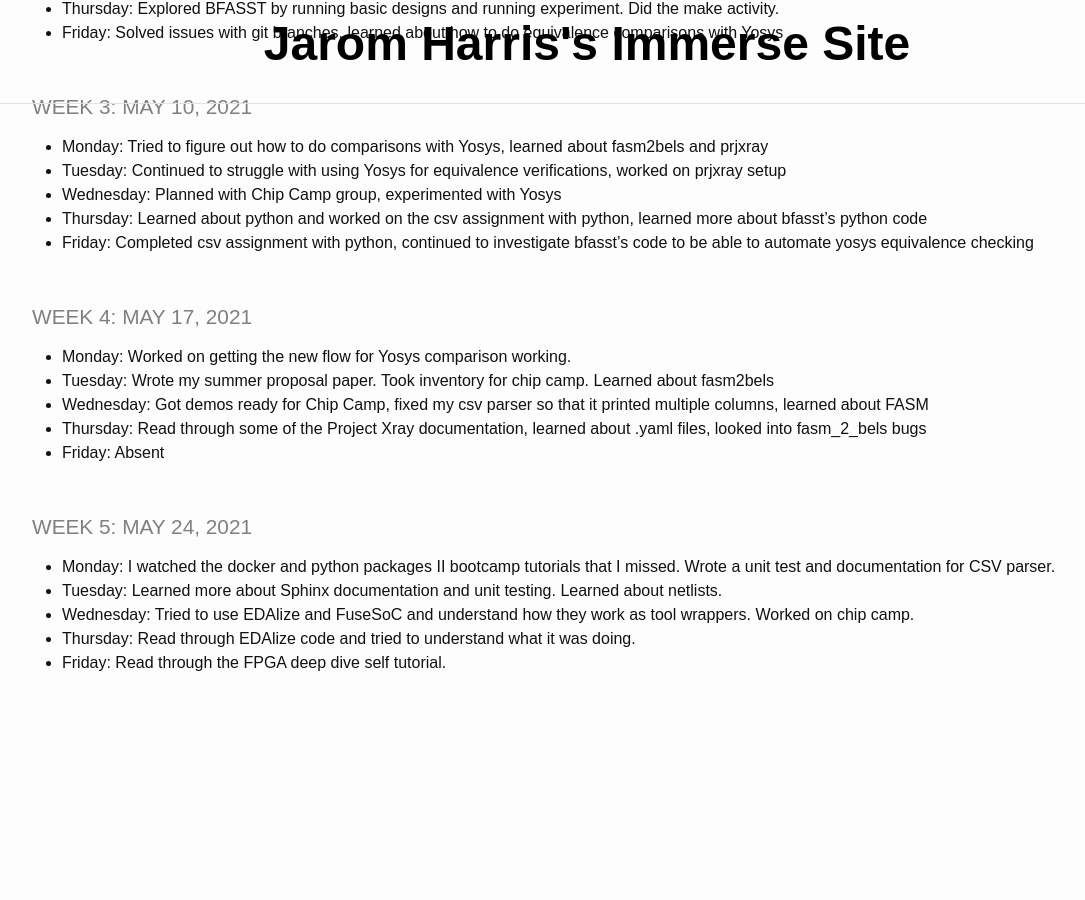
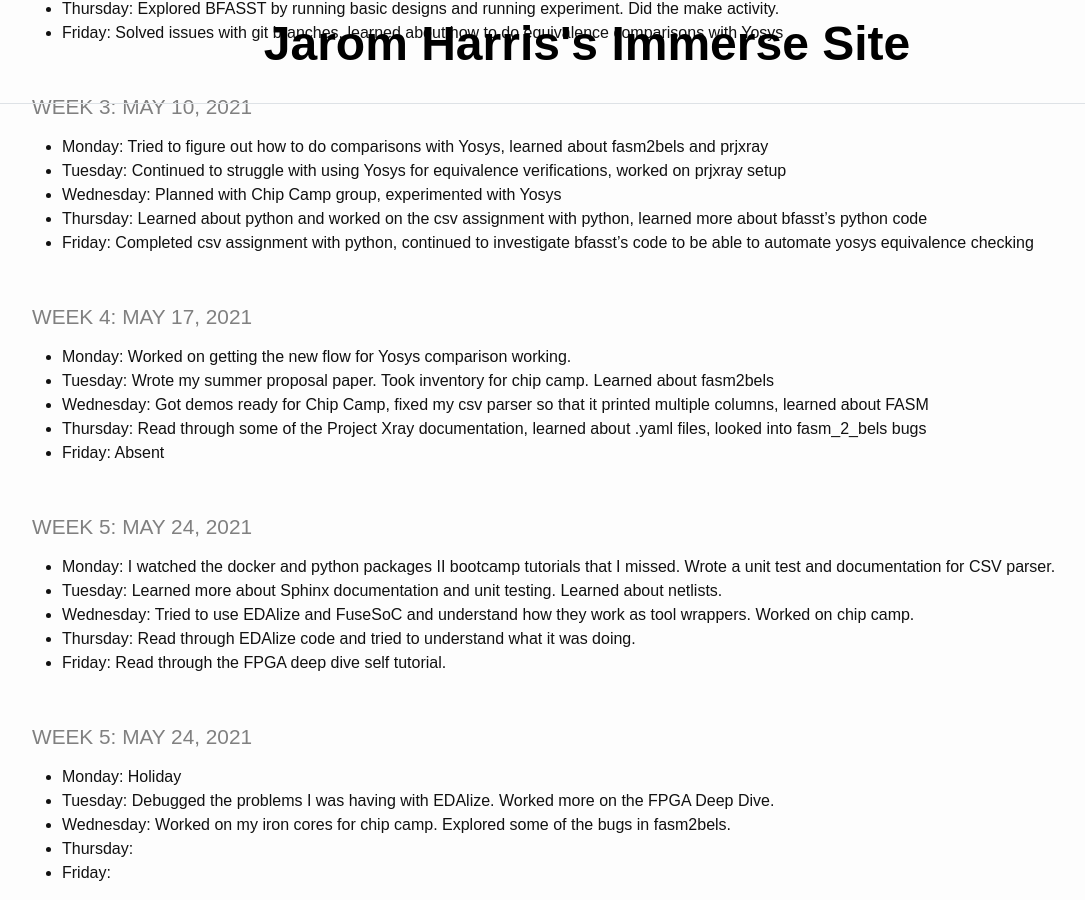
Before and after one commit to jaromharris/immerse, a Jekyll site: the page built from index.md, in a window 1280 px wide and 900 px high, scrolled down 547 px. Shown: the whole window, without its empty margins (53-1138 px from the left). Built offline with Jekyll 4.4.1, drawn with Linux system fonts in a browser that asks for light colours; before the commit the page ends 1237 px from its top, so only the background shows below that.

Commit message:
Update index.md

```diff
--- a/index.md
+++ b/index.md
@@ -38,3 +38,10 @@ title: IMMERSE Log
 * **Wednesday**: Tried to use EDAlize and FuseSoC and understand how they work as tool wrappers. Worked on chip camp.
 * **Thursday**: Read through EDAlize code and tried to understand what it was doing.
 * **Friday**: Read through the FPGA deep dive self tutorial.
+
+### Week 5: May 24, 2021
+* **Monday**: Holiday
+* **Tuesday**: Debugged the problems I was having with EDAlize. Worked more on the FPGA Deep Dive.
+* **Wednesday**: Worked on my iron cores for chip camp. Explored some of the bugs in fasm2bels.
+* **Thursday**:
+* **Friday**:
```
